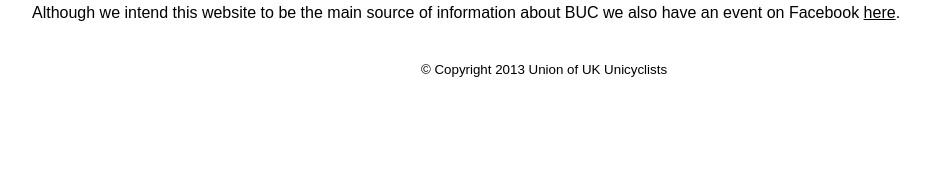
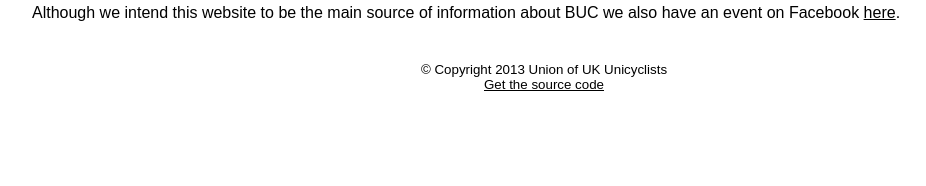
Before and after one commit to delcypher/buc2013-website, a PHP site: page / in a window 1280 px wide. Shown: the part 614-800 px from the top of the page, without its empty margins (96-1022 px from the left). Run offline with PHP 8.4, Linux system fonts and the light colour scheme; some libraries are stand-ins or nearby versions; some web fonts are replaced.

Commit message:
Added link to github source code :)

```diff
--- a/index.php
+++ b/index.php
@@ -123,7 +123,8 @@
 
         </div>
         <footer>
-        &copy; Copyright 2013 Union of UK Unicyclists
+        &copy; Copyright 2013 Union of UK Unicyclists</br>
+        <a href="https://github.com/delcypher/buc2013-website">Get the source code</a>
         </footer>
   </body>
 </html>
--- a/style.css
+++ b/style.css
@@ -181,13 +181,13 @@ filter: progid:DXImageTransform.Microsoft.gradient( startColorstr='#ff0000', end
   max-width: 1024px;
 }
 
-#content a:link, #content a:visited
+#content a:link, #content a:visited, footer a:link, footer a:visited
 {
   color: black;
   text-decoration: underline;
 }
 
-#content a:hover
+#content a:hover, footer a:hover
 {
   color: red;
   text-decoration: none;
```
